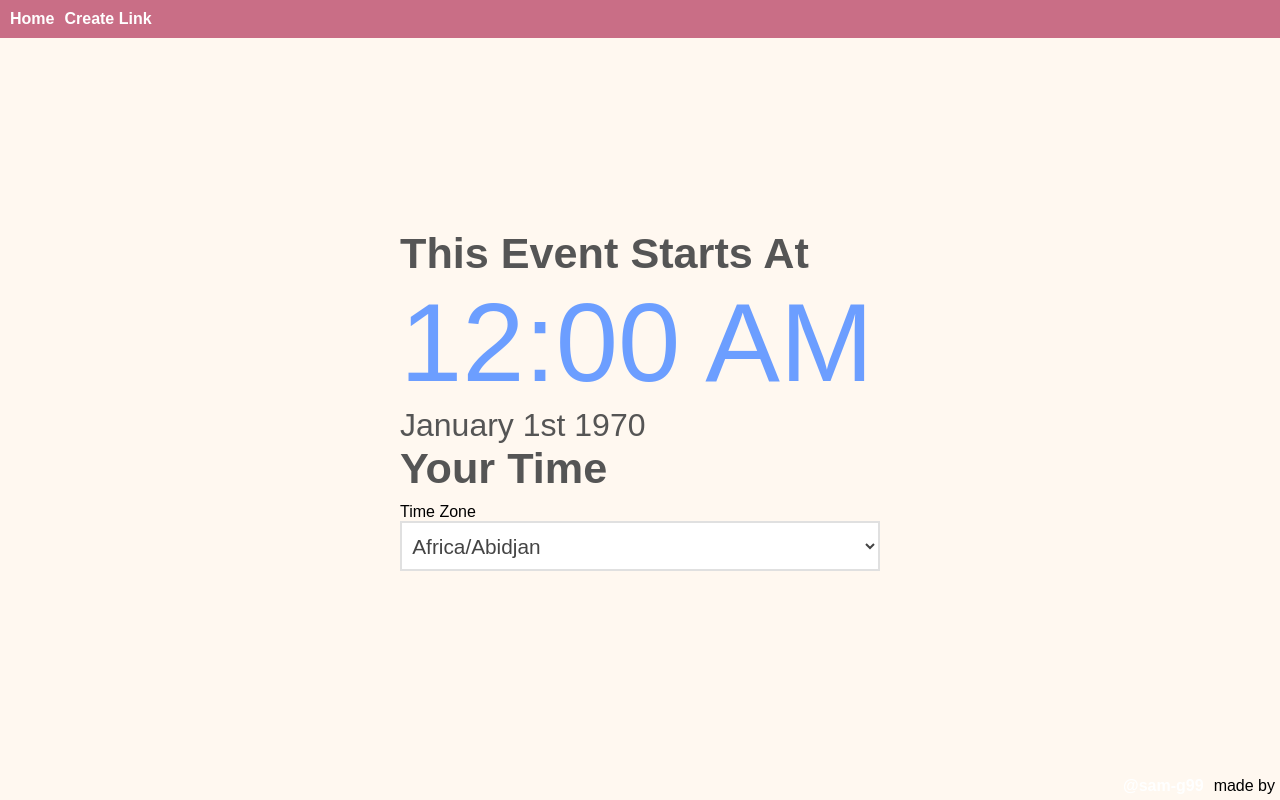
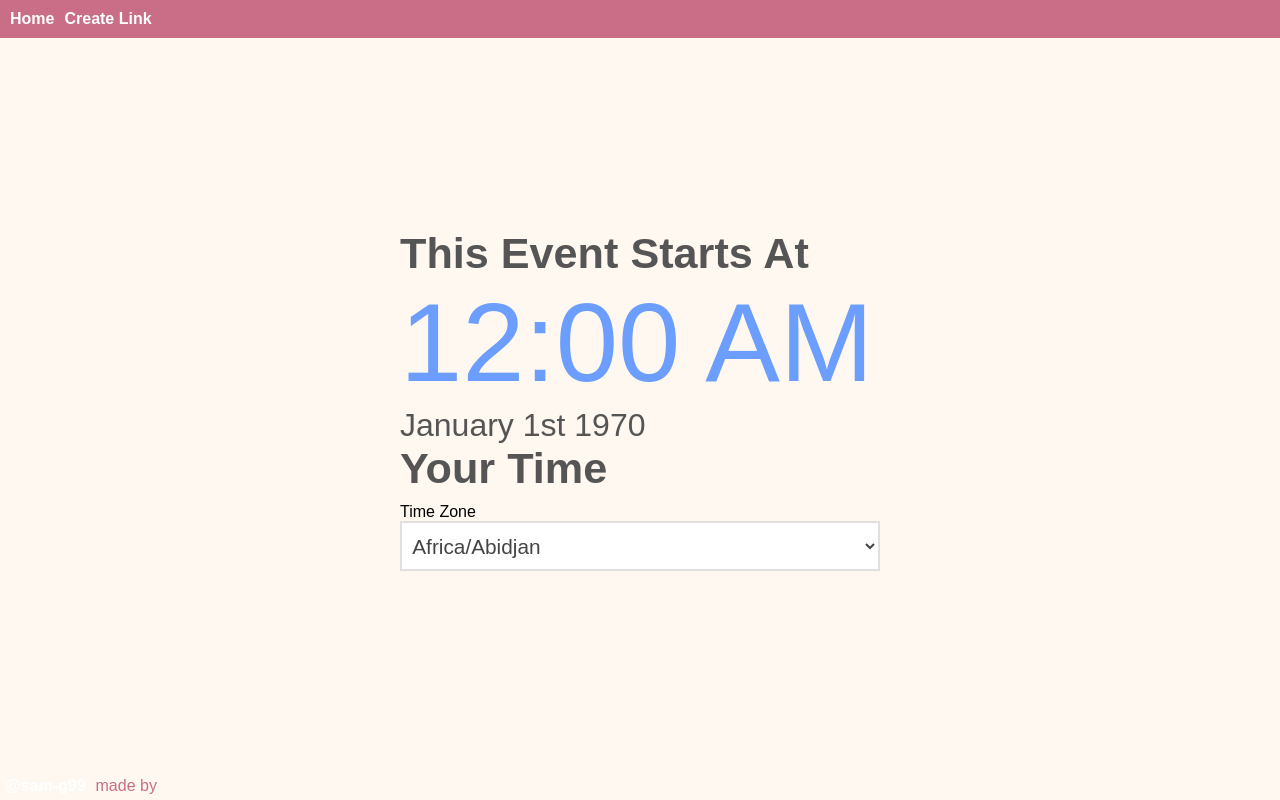
Before and after one commit to sam-g99/Time-Zones-Made-Simple, a React (Create React App) app: page /view/event/1 in a window 1280 px wide. Built offline with nearby package versions, Linux system fonts and the light colour scheme.

Commit message:
Change color

```diff
--- a/src/Components/Footer.js
+++ b/src/Components/Footer.js
@@ -4,7 +4,7 @@ export default function Footer() {
   return (
     <div>
     <footer>
-        <p style={{float:'right',margin:'5px'}}>made by <a href="https://github.com/sam-g99" target="_blank">@sam-g99</a></p>
+        <p style={{float:'right',margin:'5px', float:'none', color:'#c96e86'}}>made by <a href="https://github.com/sam-g99" target="_blank">@sam-g99</a></p>
     </footer>
     </div>
   )
```
